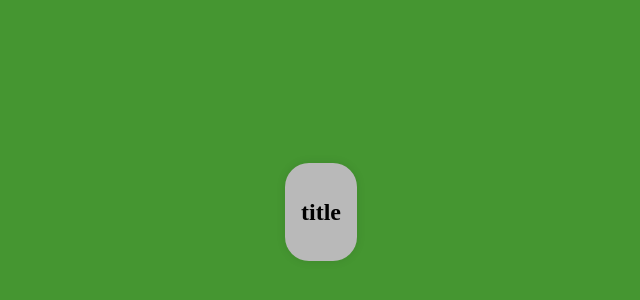
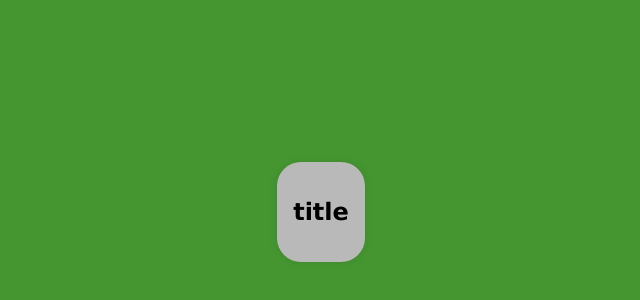
Before and after one commit to AntonyXD2009/tic-tac-toe-web, a plain HTML site: page index.html in a window 1280 px wide. Shown: the part 172-472 px from the top of the page, without its empty margins (319-959 px from the left). Drawn offline with Linux system fonts and the light colour scheme.

Commit message:
Update styles.css

```diff
--- a/styles.css
+++ b/styles.css
@@ -13,6 +13,10 @@ body {
   margin: 4px;
   border-radius: 24px;
   box-shadow: 0 0 10px rgba(0, 0, 0, 0.1);
+}
+h2 {
+  font-weight: bold;
+  font-family: Verdana, Geneva, Tahoma, sans-serif;
 }
 
 #turn {
```
